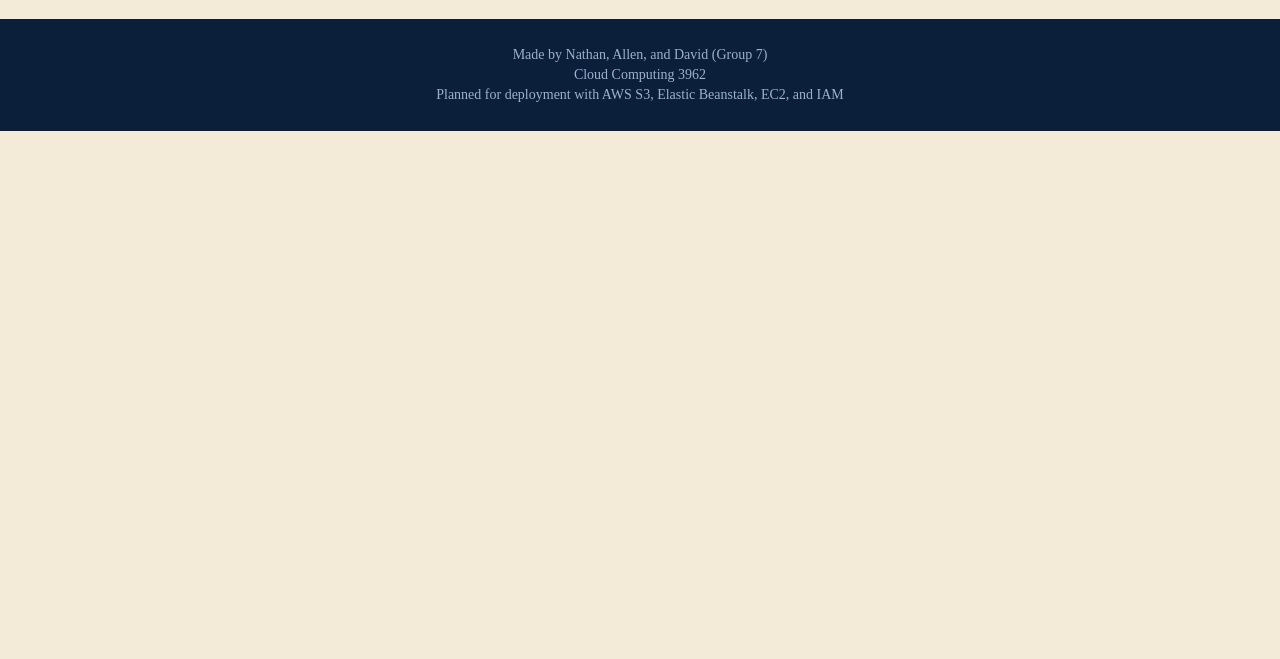
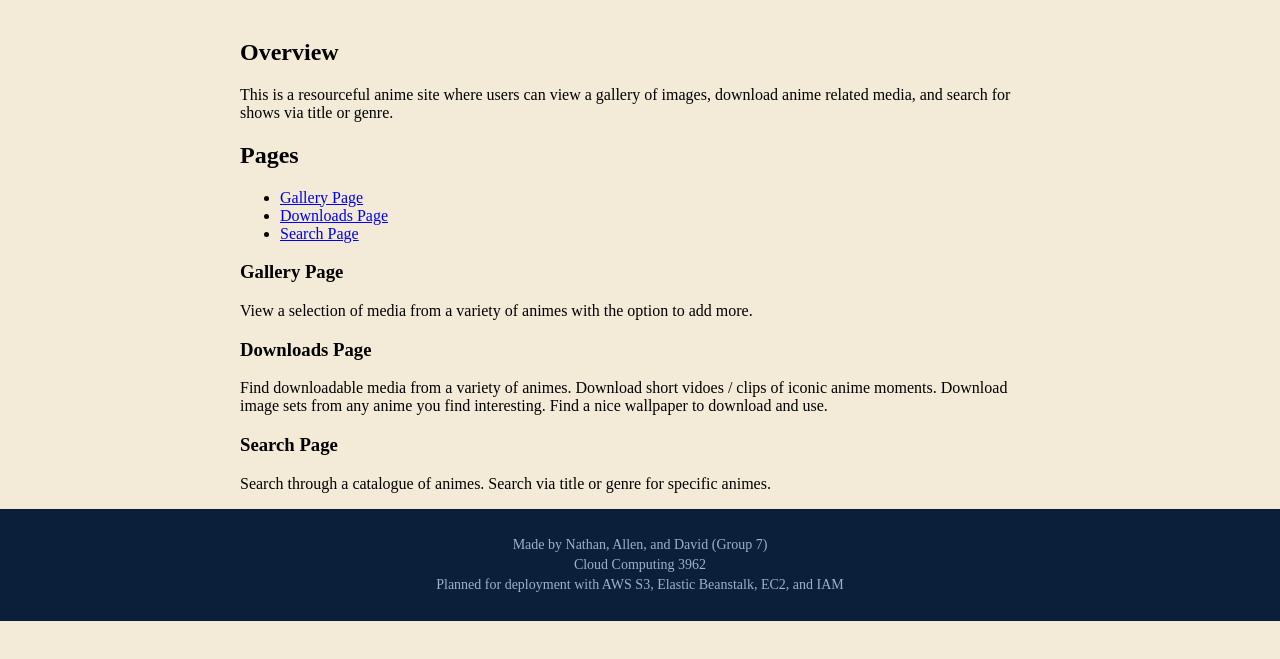
Before and after one commit to NathanH-WasTaken/cloud_comp-group7, a plain HTML site: page index.html in a window 1280 px wide. Shown: the part 121-780 px from the top of the page. Drawn offline with Linux system fonts and the light colour scheme.

Commit message:
Populate home page a bit

```diff
--- a/index.html
+++ b/index.html
@@ -21,6 +21,31 @@
 
     <h1 style="text-align:center">Home Page</h1>
 
+    <section style="max-width: 800px; margin: 0 auto; padding: 0 20px;">
+        <h2>Overview</h2>
+        <p>This is a resourceful anime site where users can view a gallery of images, download anime related media,
+            and search for shows via title or genre.
+        </p>
+
+        <h2>Pages</h2>
+        <ul>
+            <li><a href="gallery.html">Gallery Page</a></li>
+            <li><a href="downloads.html">Downloads Page</a></li>
+            <li><a href="search.html">Search Page</a></li>
+        </ul>
+
+        <h3>Gallery Page</h3>
+        <p>View a selection of media from a variety of animes with the option to add more.</p>
+
+        <h3>Downloads Page</h3>
+        <p>Find downloadable media from a variety of animes. Download short vidoes / clips of iconic anime moments.
+            Download image sets from any anime you find interesting. Find a nice wallpaper to download and use.
+        </p>
+
+        <h3>Search Page</h3>
+        <p>Search through a catalogue of animes. Search via title or genre for specific animes.</p>
+    </section>
+
     <footer class="footer">
         <p>Made by Nathan, Allen, and David (Group 7)</p>
         <p>Cloud Computing 3962</p>
```
